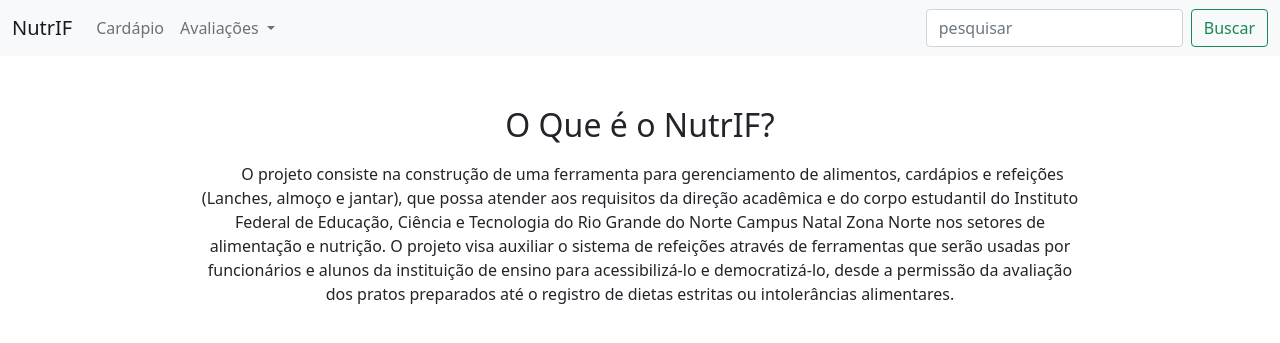
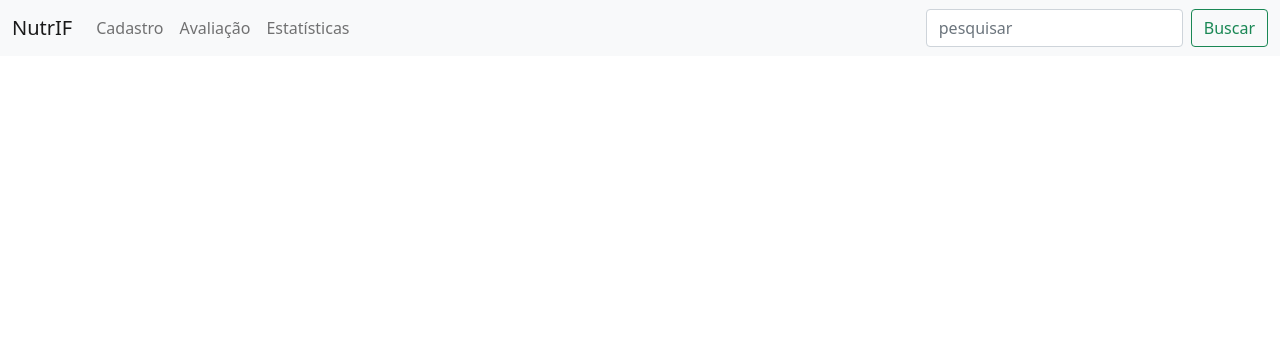
Before and after one commit to letyciap/NutrIF, a CodeIgniter app: page /database/ in a window 1280 px wide. Shown: the top 343 px of the page. Run offline with CodeIgniter, Linux system fonts and the light colour scheme.

Commit message:
mudança da barra de navegação

```diff
--- a/application/views/conteudo.php
+++ b/application/views/conteudo.php
@@ -6,8 +6,5 @@
     <meta name="viewport" content="width=device-width, initial-scale=1.0">
     <title>NutrIF</title>
 </head>
-<body>
-    <h2 style = "text-align: center; padding-top:50px;">O Que é o NutrIF?</h2>
-    <p style = "text-align: center; padding:10px 200px; text-indent: 25px;">O projeto consiste na construção de uma ferramenta para gerenciamento de alimentos, cardápios e refeições (Lanches, almoço e jantar), que possa atender aos requisitos da direção acadêmica e do corpo estudantil do Instituto Federal de Educação, Ciência e Tecnologia do Rio Grande do Norte Campus Natal Zona Norte nos setores de alimentação e nutrição. O projeto visa auxiliar o sistema de refeições através de ferramentas que serão usadas por funcionários e alunos da instituição de ensino para acessibilizá-lo e democratizá-lo, desde a permissão da avaliação dos pratos preparados até o registro de dietas estritas ou intolerâncias alimentares.</p>
-</body>
+
 </html>
--- a/application/views/header.php
+++ b/application/views/header.php
@@ -20,20 +20,14 @@
     <div class="collapse navbar-collapse" id="navbarSupportedContent">
       <ul class="navbar-nav me-auto mb-2 mb-lg-0">
         <li class="nav-item">
-          <a class="nav-link" href="#">Cardápio</a>
+          <a class="nav-link" href="#">Cadastro</a>
         </li>
-        <li class="nav-item dropdown">
-          <a class="nav-link dropdown-toggle" href="#" id="navbarDropdown" role="button" data-bs-toggle="dropdown" aria-expanded="false">
-            Avaliações
-          </a>
-          <ul class="dropdown-menu" aria-labelledby="navbarDropdown">
-            <li><a class="dropdown-item" href="#">Avaliação semanal</a></li>
-            <li><a class="dropdown-item" href="#">Avaliação semestral</a></li>
-            <li><hr class="dropdown-divider"></li>
-
-          </ul>
+        <li class="nav-item">
+          <a class="nav-link" href="#">Avaliação</a>
         </li>
-
+        <li class="nav-item">
+          <a class="nav-link" href="#">Estatísticas</a>
+        </li>
       </ul>
       <form class="d-flex">
         <input class="form-control me-2" type="search" placeholder="pesquisar" aria-label="Search">
```
